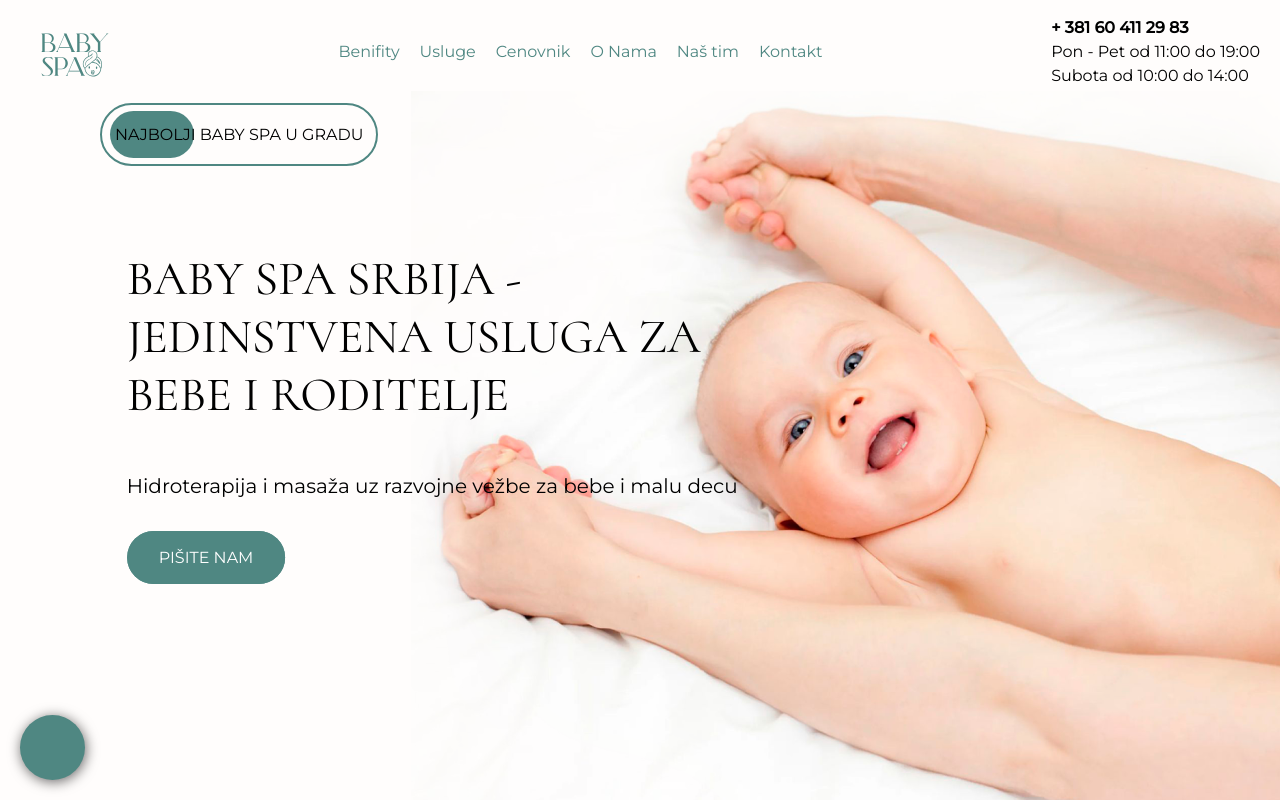
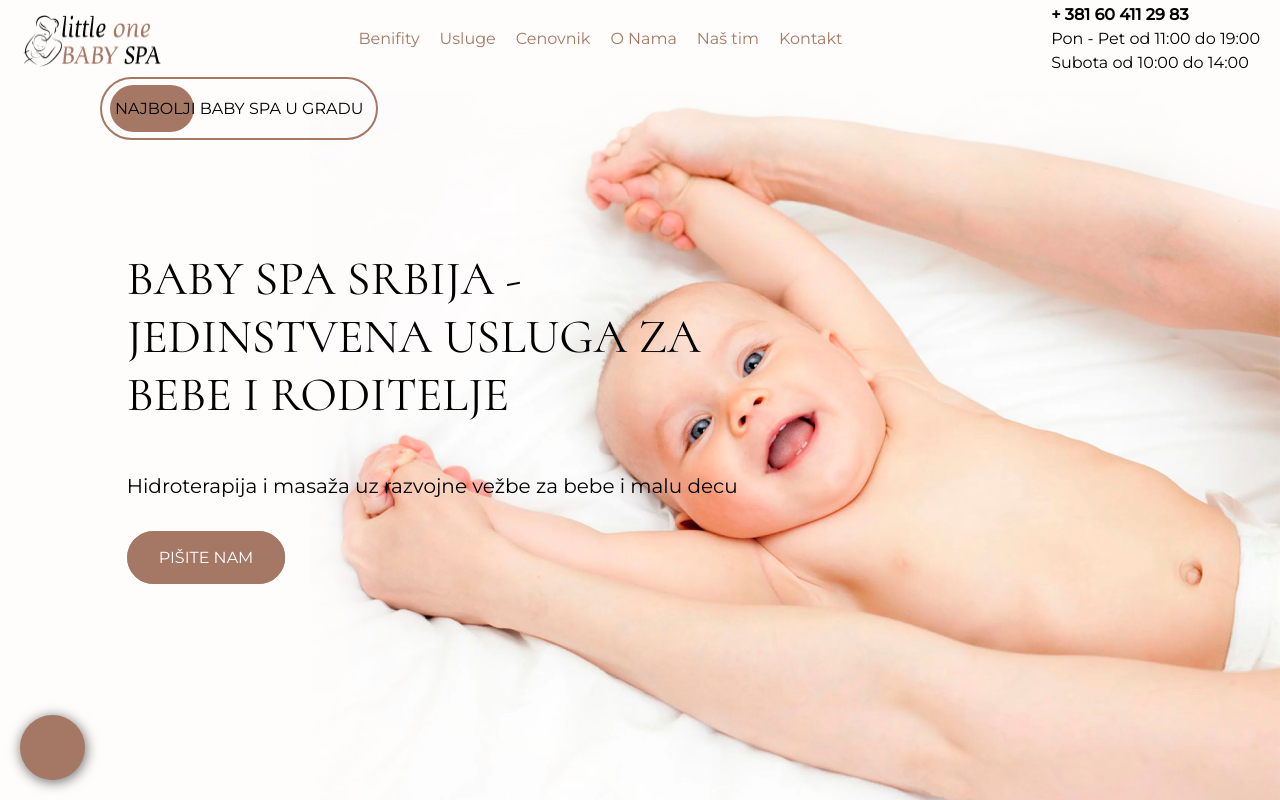
Before and after one commit to jimmyatv/myBabySpa, a React (Create React App) app: page / in a window 1280 px wide. Shown: the top 800 px of the page. Built offline with nearby package versions, Linux system fonts and the light colour scheme; some icons are missing.

Commit message:
New logo | ADDED, motion framer for man photo | DISABLED  and primary color | CHANGED

```diff
--- a/src/App.css
+++ b/src/App.css
@@ -5,7 +5,7 @@
 }
 
 :root {
-  --primary: #4F8782;
+  --primary: #A57865;
   --secondary: #EAE4D9;
   --lightGray: #E0E1DB;
   --babyColor: #414948;
@@ -16,7 +16,7 @@
 
   --mainText: 'Cormorant', serif;
   --secondaryText: 'Montserrat', sans-serif;
-  --babyPlan: linear-gradient(210.41deg, #4F8782 1.14%, #62b0dd 100.75%);
+  --babyPlan: linear-gradient(245deg, #A57865 1.14%, #eacbbd 100.75%);
 
   --transition: .3s linear;
 }
--- a/src/components/Footer/Footer.css
+++ b/src/components/Footer/Footer.css
@@ -16,7 +16,7 @@
 .footer-bottom {
     display: flex;
     gap: 2rem;
-    flex-wrap: wrap;
+    flex-wrap: wrap;color: var(--dark);
 }
 .footer-bottom>div {
     width: calc(33% - 20px);
@@ -41,12 +41,11 @@
     display: flex;
     flex-direction: column;
     justify-content: space-around;
-    color: var(--secondary);
 }
 
 .footer-bottom>div .social-footer a {
     font-size: 3.5rem;
-    color: var(--secondary);
+    color: var(--dark);
     transition: var(--transition);
     margin-right: 0.5rem;
 }
@@ -69,7 +68,7 @@
 
 .footer-bottom ul li a {
     text-decoration: none;
-    color: var(--light);
+    color: var(--dark);
     transition: var(--transition);
 }
 
@@ -78,7 +77,6 @@
 }
 
 .footer p {
-    color: var(--light);
     text-align: center;
 }
 
--- a/src/components/Footer/Footer.jsx
+++ b/src/components/Footer/Footer.jsx
@@ -1,6 +1,6 @@
 import React from "react";
 import "./Footer.css";
-import babyLogoWhite from "../../assets/babyLogoWhite.svg";
+import logoBaby from "../../assets/logoBaby.png";
 import navBarData from "../../data/navBarData";
 import { FiPhone } from "react-icons/fi";
 import { HiOutlineAtSymbol } from "react-icons/hi2";
@@ -12,7 +12,7 @@ const Footer = () => {
     <div className="footer">
       <div className="footer-wraper container">
         <div className="logo-white">
-          <img src={babyLogoWhite} alt="" />
+          <img src={logoBaby} alt="" />
         </div>
         <div className="footer-bottom">
           <div>
--- a/src/components/Header/Header.css
+++ b/src/components/Header/Header.css
@@ -1,8 +1,8 @@
 .header {
-    padding: 0 2rem;
+    padding: 0.5rem 2rem;
     position: relative;
     z-index: 5;
-    transition: 300ms all ease ;
+    transition: 0.5s all ;
     background: transparent;
 }
 
@@ -11,6 +11,11 @@
     box-shadow: 0px 2px 5px rgba(0, 0, 0, 0.2);
     position: fixed;
     width: 100%;
+}
+
+.logo img {
+    width: 150px;
+    margin-top: 8px;
 }
 
 .navBar {
--- a/src/components/Header/Header.jsx
+++ b/src/components/Header/Header.jsx
@@ -1,6 +1,6 @@
 import React, { useState, useRef, useEffect } from "react";
 import "./Header.css";
-import Logo from "../../assets/babyLogo.svg";
+import Logo from "../../assets/logoBaby.png";
 import navBarData from "../../data/navBarData";
 
 const Header = () => {
--- a/src/components/Hero/Hero.jsx
+++ b/src/components/Hero/Hero.jsx
@@ -3,23 +3,10 @@ import "./Hero.css";
 import Header from "../Header/Header";
 import { motion } from "framer-motion";
 import mainBaby from "../../assets/mainBaby.png";
-import { FaFacebookF , FaInstagram  } from "react-icons/fa";
+import { FaFacebookF, FaInstagram } from "react-icons/fa";
 
 const Hero = () => {
   const transition = { type: "spring", duration: 3 };
-  const [isWideScreen, setIsWideScreen] = useState(window.innerWidth > 576);
-
-  useEffect(() => {
-    const handleResize = () => {
-      setIsWideScreen(window.innerWidth > 576);
-    };
-
-    window.addEventListener("resize", handleResize);
-
-    return () => {
-      window.removeEventListener("resize", handleResize);
-    };
-  }, []);
 
   return (
     <div className="hero">
@@ -42,22 +29,7 @@ const Hero = () => {
           <p>Hidroterapija i masaža uz razvojne vežbe za bebe i malu decu</p>
           <a className="btn" href="">Pišite nam</a>
         </div>
-        {isWideScreen ? (
-          <motion.img
-            className="main-baby-photo"
-            src={mainBaby}
-            alt=""
-            initial={{ right: "-50rem" }}
-            whileInView={{ right: "-10rem" }}
-            transition={transition}
-          />
-        ) : (
-          <img
-            className="main-baby-photo"
-            src={mainBaby}
-            alt=""
-          />
-        )}
+        <img className="main-baby-photo" src={mainBaby} alt="" />
       </div>
     </div>
   );
--- a/src/components/Plans/Plans.css
+++ b/src/components/Plans/Plans.css
@@ -2,7 +2,7 @@
     display: flex;
     flex-direction: column;
     height: auto;
-    background-image: url(../../assets/waveBaby3.svg);
+    background-image: url(../../assets/waveBaby.svg);
     background-position: center;
     background-size: cover;
 }
```
Also changed, not shown: src/assets/logoBaby.png (added), src/assets/waveBaby.svg (added).
